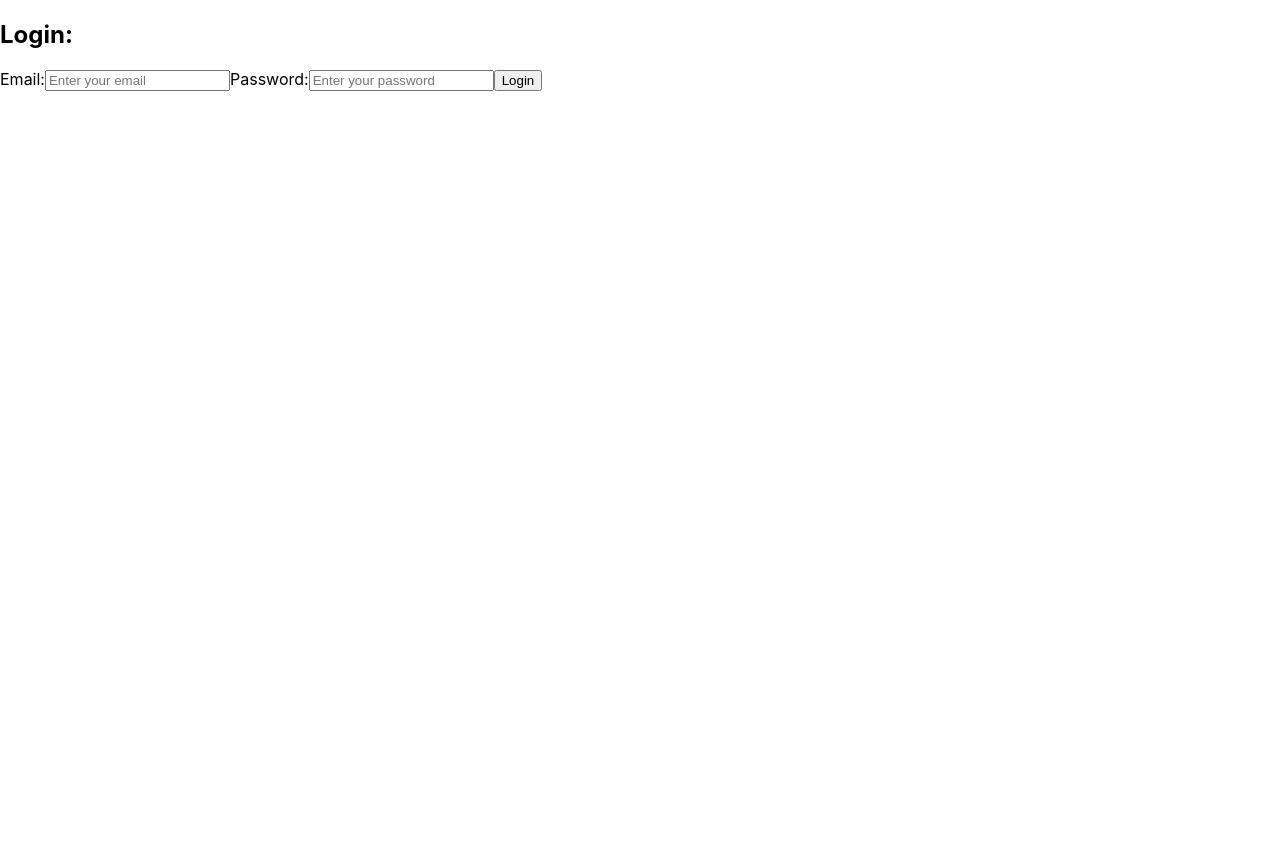
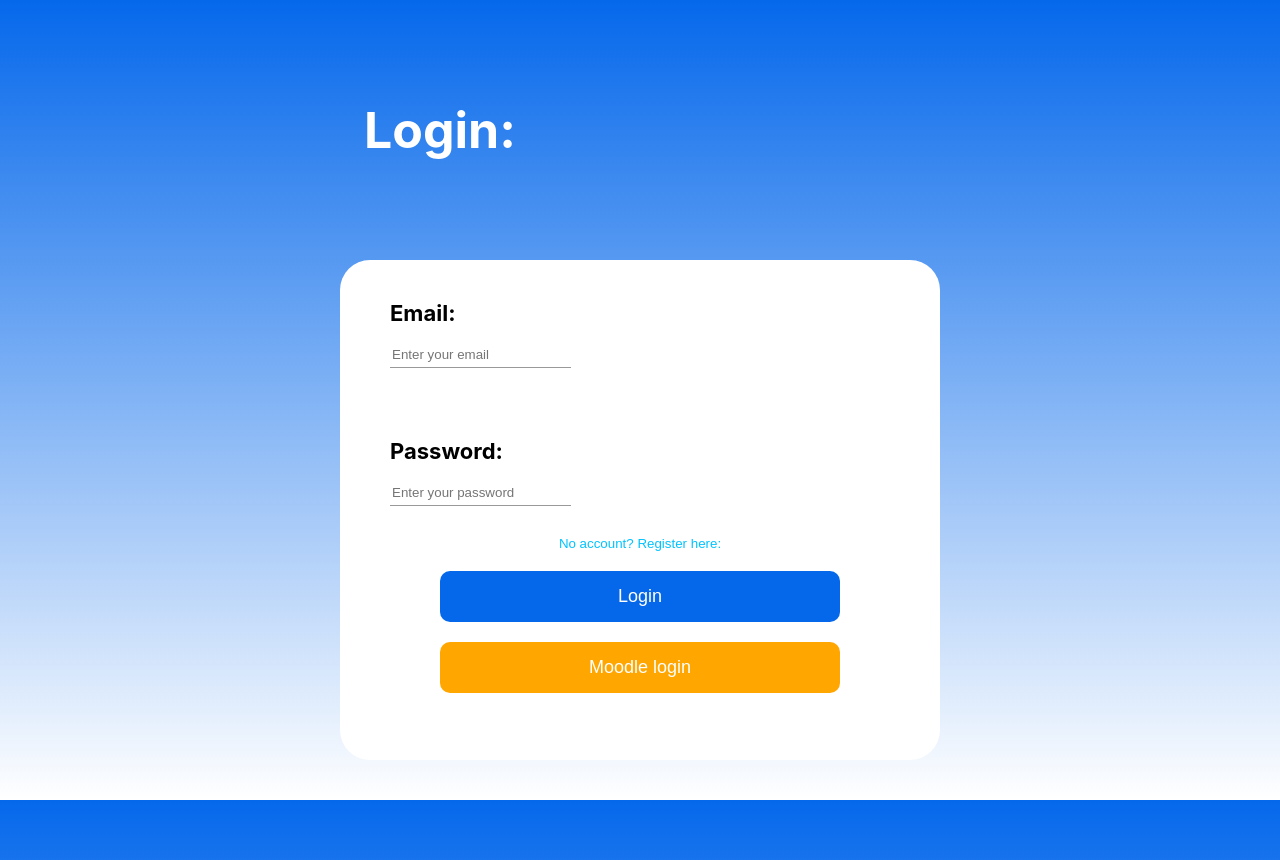
Before and after one commit to Varia23D/library, a React (Create React App) app: page / in a window 1280 px wide. Before the commit the page ends 800 px from the top, so only its background shows below. Built offline with nearby package versions, Linux system fonts and the light colour scheme.

Commit message:
feat: added styling via loginPage.css

```diff
--- a/src/Pages/login-page.js
+++ b/src/Pages/login-page.js
@@ -1,5 +1,6 @@
 import React, { useState } from 'react';
 import axios from 'axios';
+import '../../src/components/loginPage.css';
 
 // Define the initial state for the user with empty email and password
 const initialUser = { password: '', identifier: '' };
@@ -54,9 +55,10 @@
     <div className='login'>
       <div>
         <h2>Login:</h2>
-        <label>
-          Email:
-          <input
+        <div className='container1'>
+          <label className='email'>
+            Email:
+            <input className='emailBar'
             type='email'
             name='identifier'
             value={user.identifier}
@@ -64,9 +66,9 @@
             placeholder='Enter your email'
           />
         </label>
-        <label>
+        <label className='password'>
           Password:
-          <input
+          <input className='passwordBar'
             type='password'
             name='password'
             value={user.password}
@@ -74,7 +76,10 @@
             placeholder='Enter your password'
           />
         </label>
-        <button onClick={handleLogin}>Login</button>
+        <button class='signupBtn'>No account? Register here: </button>
+        <button class='loginBtn'onClick={handleLogin}>Login</button>
+        <button className='moodleLoginBtn'>Moodle login</button>
+        </div>
       </div>
     </div>
   );
--- /dev/null
+++ b/src/components/loginPage.css
@@ -0,0 +1,114 @@
+html {
+    background: linear-gradient(to bottom, #0568eb 0%, #ffffff 100%);
+    height: 100vh;
+}
+
+.login {
+    padding: 100px;
+    display: flex;
+    justify-content: center;
+    align-items: center;
+}
+
+.login h2 {
+    padding-right: 400px;
+    padding-bottom: 100px;
+    font-size: 50px;
+    color: #FFFFFF;
+    margin: 0;
+    display: flex;
+    justify-content: center;
+    align-items: center;
+}
+
+.login label {
+    padding: 5%;
+    margin: 0;
+    display: flex;
+    justify-content: center;
+    align-items: center;
+    font-size: large;
+}
+
+label.email,
+label.password {
+    font-size: 22px;
+    font-weight: bold;
+    margin-left: 20px;
+    margin-top: 10px;
+    margin-right: 10px;
+    display: block;
+    border: none;
+    outline: none;
+}
+
+.container1 {
+    display: flex;
+    flex-direction: column;
+    background-color: #ffffff;
+    border-radius: 30px;
+    width: 600px;
+    height: 500px;
+}
+
+.emailBar,
+.passwordBar {
+    margin-top: 20px;
+    display: block;
+    border: none;
+    outline: none;
+    border-bottom: 1px solid #999999;
+    padding-bottom: 5px;
+}
+
+.signupBtn {
+    margin-top: 20px;
+    display: block;
+    color: #00c3ff;
+    background: none;
+    border: none;
+    margin: 0;
+    padding: 0;
+    cursor: pointer;
+
+}
+
+.loginBtn {
+    display: flex;
+    justify-content: center;
+    align-items: center;
+    margin-top: 20px;
+    margin-inline: 100px;
+    background-color: #0568eb;
+    color: #ffffff;
+    padding: 15px 30px;
+    font-size: 18px;
+    border: none;
+    border-radius: 10px;
+    cursor: pointer;
+    transition: background-color 0.3s ease;
+}
+
+.loginBtn:hover {
+    background-color: #90C0FF;
+}
+
+.moodleLoginBtn {
+    display: flex;
+    justify-content: center;
+    align-items: center;
+    margin-top: 20px;
+    margin-inline: 100px;
+    background-color: #ffa600;
+    color: #ffffff;
+    padding: 15px 30px;
+    font-size: 18px;
+    border: none;
+    border-radius: 10px;
+    cursor: pointer;
+    transition: background-color 0.3s ease;
+}
+
+.moodleLoginBtn:hover {
+    background-color: #ffd651;
+}
```
